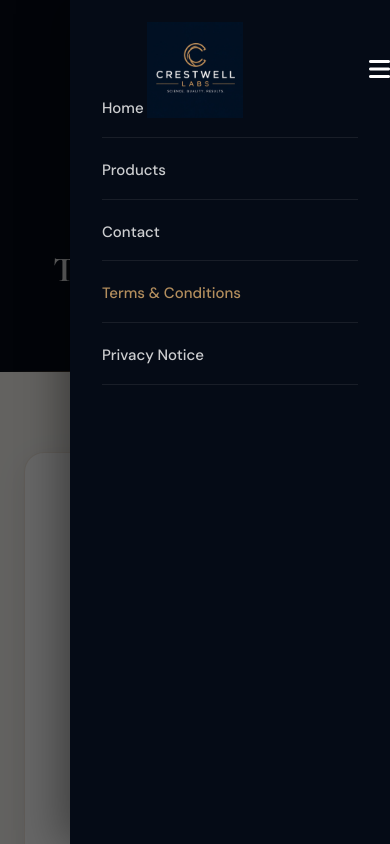
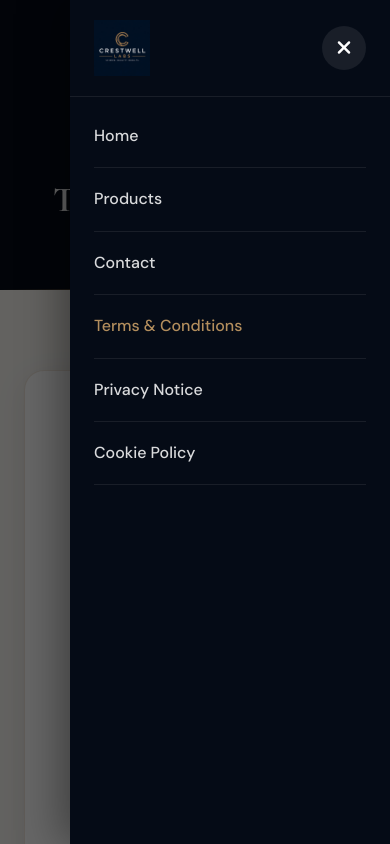
Before and after one commit to vineeshw1994/Dannys_website, a plain HTML site: page terms.html in a window 390 px wide. Both pictures are taken after a click on the button "Menu". Shown: the top 844 px of the page. Drawn offline with nearby package versions, Linux system fonts and the light colour scheme.

Commit message:
updated the mobile view header

```diff
--- a/css/styles.css
+++ b/css/styles.css
@@ -186,24 +186,66 @@ a { color: inherit; text-decoration: none; }
   position: fixed;
   top: 0;
   right: -100%;
-  width: min(320px, 85vw);
+  width: min(320px, 88vw);
   height: 100vh;
+  height: 100dvh;
   background: var(--navy);
-  padding: 80px 32px 32px;
+  padding: 0;
   flex-direction: column;
-  gap: 4px;
-  z-index: 999;
+  z-index: 1002;
   transition: right var(--transition);
   box-shadow: -8px 0 40px rgba(0, 0, 0, 0.4);
+  overflow-y: auto;
+  -webkit-overflow-scrolling: touch;
 }
 
 .nav-mobile.open { right: 0; display: flex; }
 
+.nav-mobile-top {
+  display: flex;
+  align-items: center;
+  justify-content: space-between;
+  padding: max(20px, env(safe-area-inset-top)) 24px 20px;
+  border-bottom: 1px solid rgba(255, 255, 255, 0.08);
+  flex-shrink: 0;
+}
+
+.nav-mobile-logo {
+  height: 56px;
+  width: auto;
+  max-width: 180px;
+}
+
+.nav-mobile-close {
+  background: rgba(255, 255, 255, 0.08);
+  border: none;
+  color: var(--white);
+  width: 44px;
+  height: 44px;
+  border-radius: 50%;
+  font-size: 20px;
+  cursor: pointer;
+  display: flex;
+  align-items: center;
+  justify-content: center;
+  flex-shrink: 0;
+  transition: background var(--transition);
+}
+
+.nav-mobile-close:hover { background: rgba(179, 142, 93, 0.3); }
+
+.nav-mobile-links {
+  display: flex;
+  flex-direction: column;
+  padding: 8px 24px 32px;
+  flex: 1;
+}
+
 .nav-mobile a {
-  padding: 16px 0;
-  font-size: 15px;
+  padding: 18px 0;
+  font-size: 16px;
   font-weight: 500;
-  color: rgba(255, 255, 255, 0.8);
+  color: rgba(255, 255, 255, 0.85);
   border-bottom: 1px solid rgba(255, 255, 255, 0.08);
 }
 
@@ -215,7 +257,7 @@ a { color: inherit; text-decoration: none; }
   position: fixed;
   inset: 0;
   background: rgba(0, 0, 0, 0.6);
-  z-index: 998;
+  z-index: 1001;
 }
 
 .nav-overlay.open { display: block; }
@@ -1014,22 +1056,58 @@ section { padding: 100px 0; }
 @media (max-width: 768px) {
   .nav-desktop { display: none; }
   .nav-left { display: none; }
+
+  .site-header {
+    padding: 14px 0;
+  }
+
+  .site-header.scrolled {
+    padding: 10px 0;
+  }
+
   .header-inner {
-    grid-template-columns: 1fr;
+    grid-template-columns: 1fr auto;
     justify-items: center;
+    gap: 0;
+    min-height: 72px;
   }
+
+  .logo-center {
+    grid-column: 1;
+    justify-self: center;
+  }
+
   .logo img {
-    height: 96px;
-    max-width: min(260px, 75vw);
+    height: 72px;
+    max-width: min(220px, 62vw);
   }
-  .site-header.scrolled .logo img { height: 82px; }
+
+  .site-header.scrolled .logo img { height: 64px; }
+
   .header-right {
     position: absolute;
     right: 0;
     top: 50%;
     transform: translateY(-50%);
+    z-index: 2;
   }
-  .menu-toggle { display: block; }
+
+  .menu-toggle {
+    display: flex;
+    align-items: center;
+    justify-content: center;
+    width: 44px;
+    height: 44px;
+  }
+
+  .hero {
+    padding: 130px 0 60px;
+  }
+
+  .page-hero {
+    padding: 130px 0 48px;
+  }
+
   section { padding: 72px 0; }
   .pillars-grid { grid-template-columns: 1fr; }
   .contact-grid { grid-template-columns: 1fr; }
--- a/js/main.js
+++ b/js/main.js
@@ -10,21 +10,41 @@ document.addEventListener('DOMContentLoaded', () => {
   const toggle = document.querySelector('.menu-toggle');
   const mobileNav = document.querySelector('.nav-mobile');
   const overlay = document.querySelector('.nav-overlay');
+  const closeBtn = document.querySelector('.nav-mobile-close');
 
   const closeMenu = () => {
     mobileNav?.classList.remove('open');
     overlay?.classList.remove('open');
     document.body.style.overflow = '';
+    const icon = toggle?.querySelector('i');
+    if (icon) {
+      icon.classList.add('fa-bars');
+      icon.classList.remove('fa-times');
+    }
+  };
+
+  const openMenu = () => {
+    mobileNav?.classList.add('open');
+    overlay?.classList.add('open');
+    document.body.style.overflow = 'hidden';
+    const icon = toggle?.querySelector('i');
+    if (icon) {
+      icon.classList.remove('fa-bars');
+      icon.classList.add('fa-times');
+    }
   };
 
   toggle?.addEventListener('click', () => {
-    mobileNav?.classList.toggle('open');
-    overlay?.classList.toggle('open');
-    document.body.style.overflow = mobileNav?.classList.contains('open') ? 'hidden' : '';
+    if (mobileNav?.classList.contains('open')) {
+      closeMenu();
+    } else {
+      openMenu();
+    }
   });
 
+  closeBtn?.addEventListener('click', closeMenu);
   overlay?.addEventListener('click', closeMenu);
-  mobileNav?.querySelectorAll('a').forEach(a => a.addEventListener('click', closeMenu));
+  mobileNav?.querySelectorAll('.nav-mobile-links a').forEach(a => a.addEventListener('click', closeMenu));
 
   const form = document.getElementById('contactForm');
   if (form) {
--- a/terms.html
+++ b/terms.html
@@ -34,11 +34,18 @@
   </header>
   <div class="nav-overlay"></div>
   <nav class="nav-mobile">
-    <a href="index.html">Home</a>
-    <a href="products.html">Products</a>
-    <a href="contact.html">Contact</a>
-    <a href="terms.html" class="active">Terms &amp; Conditions</a>
-    <a href="privacy.html">Privacy Notice</a>
+    <div class="nav-mobile-top">
+      <img src="images/logo-dark.png" alt="Crestwell Labs" class="nav-mobile-logo">
+      <button class="nav-mobile-close" aria-label="Close menu"><i class="fas fa-times"></i></button>
+    </div>
+    <div class="nav-mobile-links">
+      <a href="index.html">Home</a>
+      <a href="products.html">Products</a>
+      <a href="contact.html">Contact</a>
+      <a href="terms.html" class="active">Terms &amp; Conditions</a>
+      <a href="privacy.html">Privacy Notice</a>
+      <a href="cookies.html">Cookie Policy</a>
+    </div>
   </nav>
 
   <div class="page-hero">
```
Also changed, not shown: contact.html (+6 -0 lines), cookies.html (+12 -5 lines), index.html (+6 -0 lines), privacy.html (+12 -5 lines), products.html (+6 -0 lines).
